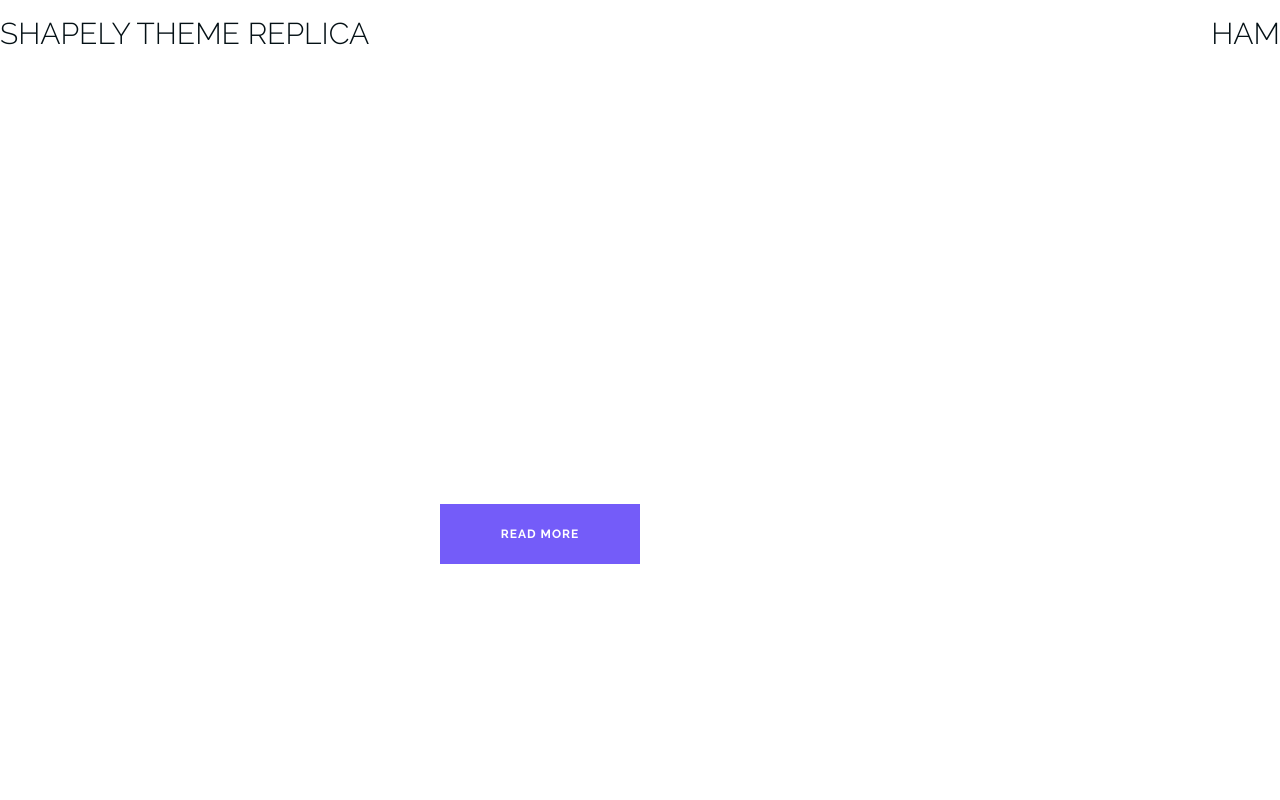
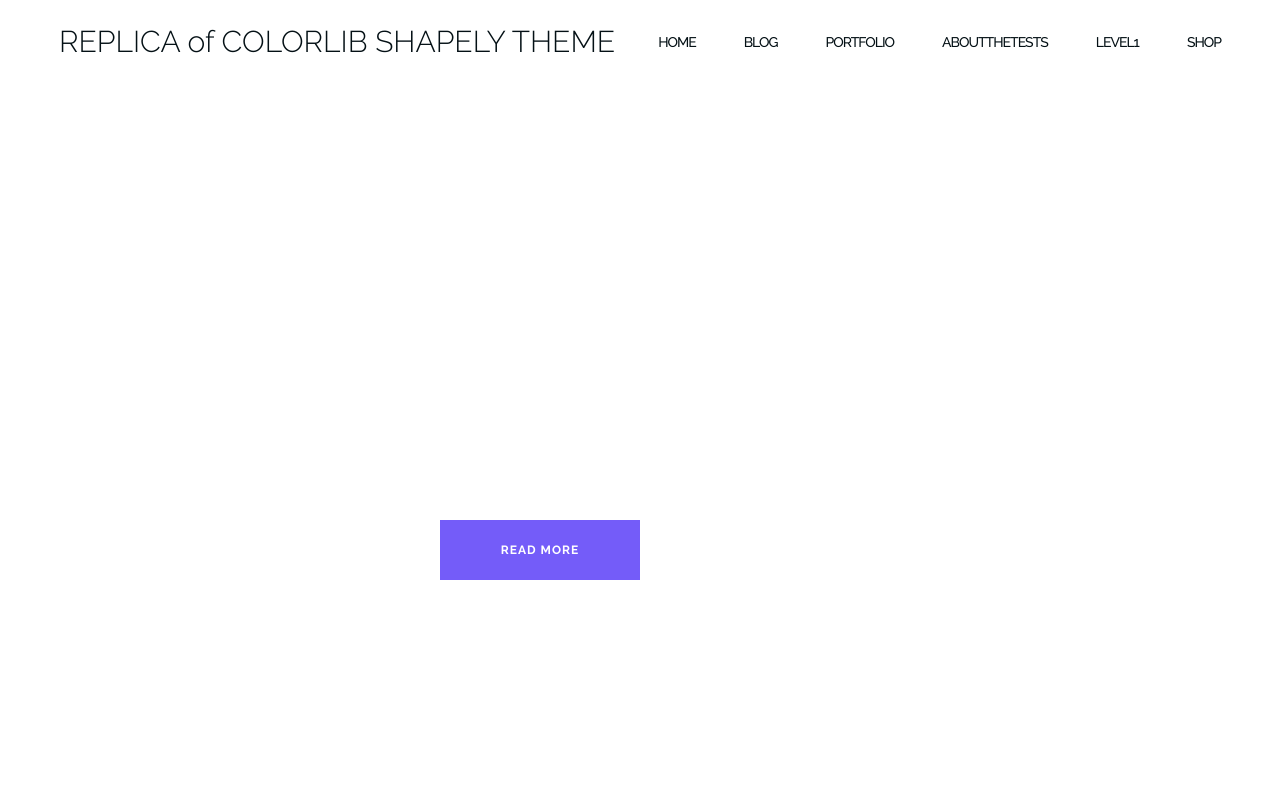
Before and after one commit to vanhog/ocwebdev_ac_shapely, a plain HTML site: page index.html in a window 1280 px wide. Shown: the top 800 px of the page. Drawn offline with Linux system fonts and the light colour scheme.

Commit message:
Added menu for breakpoint lg

```diff
--- a/index.html
+++ b/index.html
@@ -10,11 +10,21 @@
     class="bg-gray-400 font-raleway flex flex-col justify-center items-center"
   >
     <div class="w-96 md:w-3xl lg:w-full">
-      <header>
-        <nav class="bg-white flex justify-between text-center py-4">
-          <div class="text-preset-h2">SHAPELY THEME REPLICA</div>
-          <div class="text-preset-h2">HAM</div>
-        </nav>
+      <header class="bg-white flex justify-evenly items-center text-center p-4">
+        <div class="text-preset-h2">REPLICA of COLORLIB SHAPELY THEME</div>
+        <div class="text-preset-h2">
+          <nav class="lg:hidden">HAM</nav>
+          <nav class="hidden lg:inline">
+            <ul class="flex justify-evenly gap-12 text-menu">
+              <li><a href="#">HOME</a></li>
+              <li><a href="#">BLOG</a></li>
+              <li><a href="#">PORTFOLIO</a></li>
+              <li><a href="#">ABOUTTHETESTS</a></li>
+              <li><a href="#">LEVEL1</a></li>
+              <li><a href="#">SHOP</a></li>
+            </ul>
+          </nav>
+        </div>
       </header>
       <main class="bg-white">
         <!--Hero---------------------------------------------------------------->
--- a/styles.css
+++ b/styles.css
@@ -36,6 +36,10 @@
   .text-preset-button {
     @apply font-bold text-xs tracking-[1px] leading-6 text-white text-center;
   }
+
+  .text-menu {
+    @apply font-medium text-sm tracking-[-1px] leading-13;
+  }
   .attribution {
     @apply text-sm my-6 text-center;
   }
```
Also changed, not shown: output.css.
